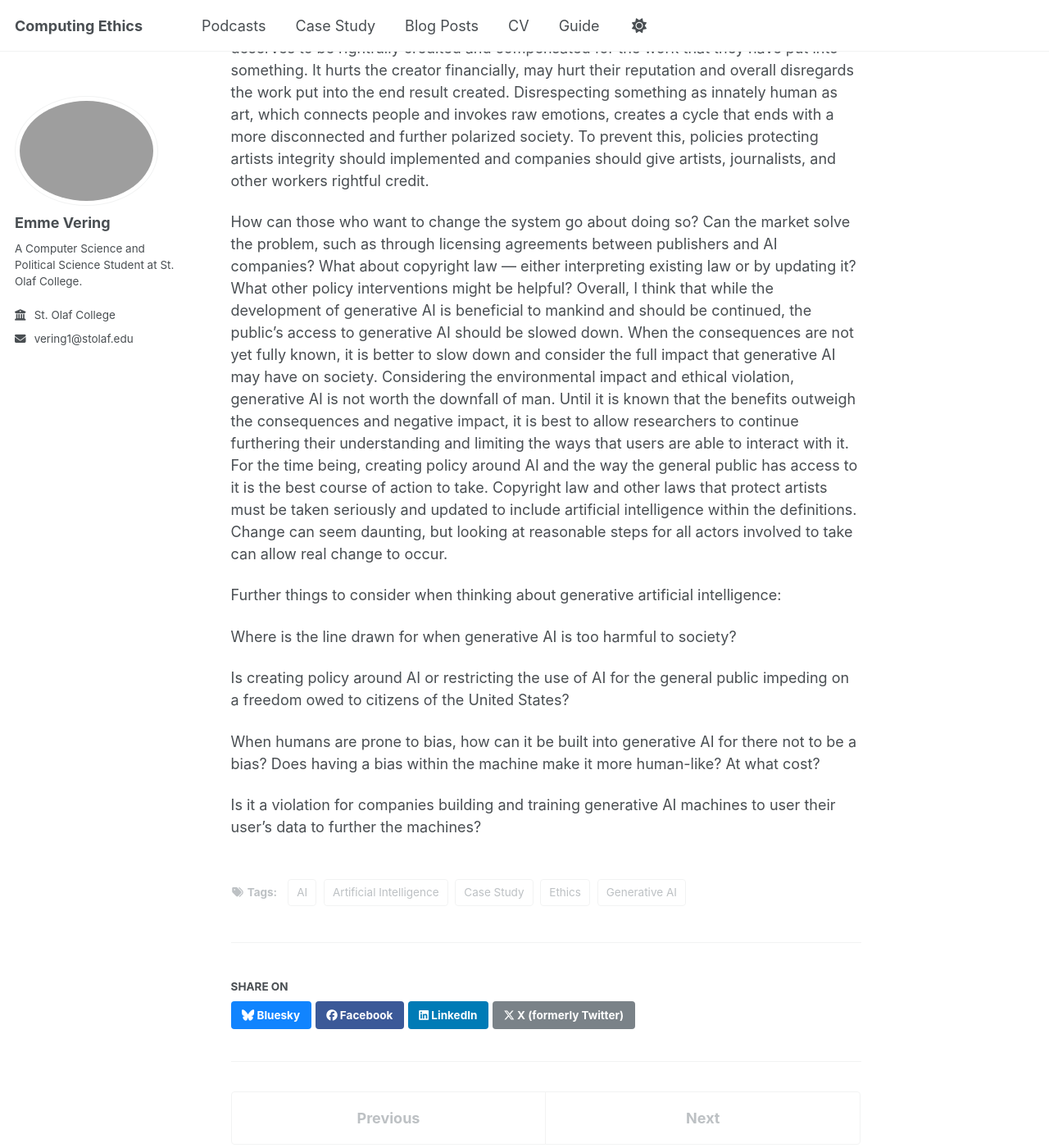
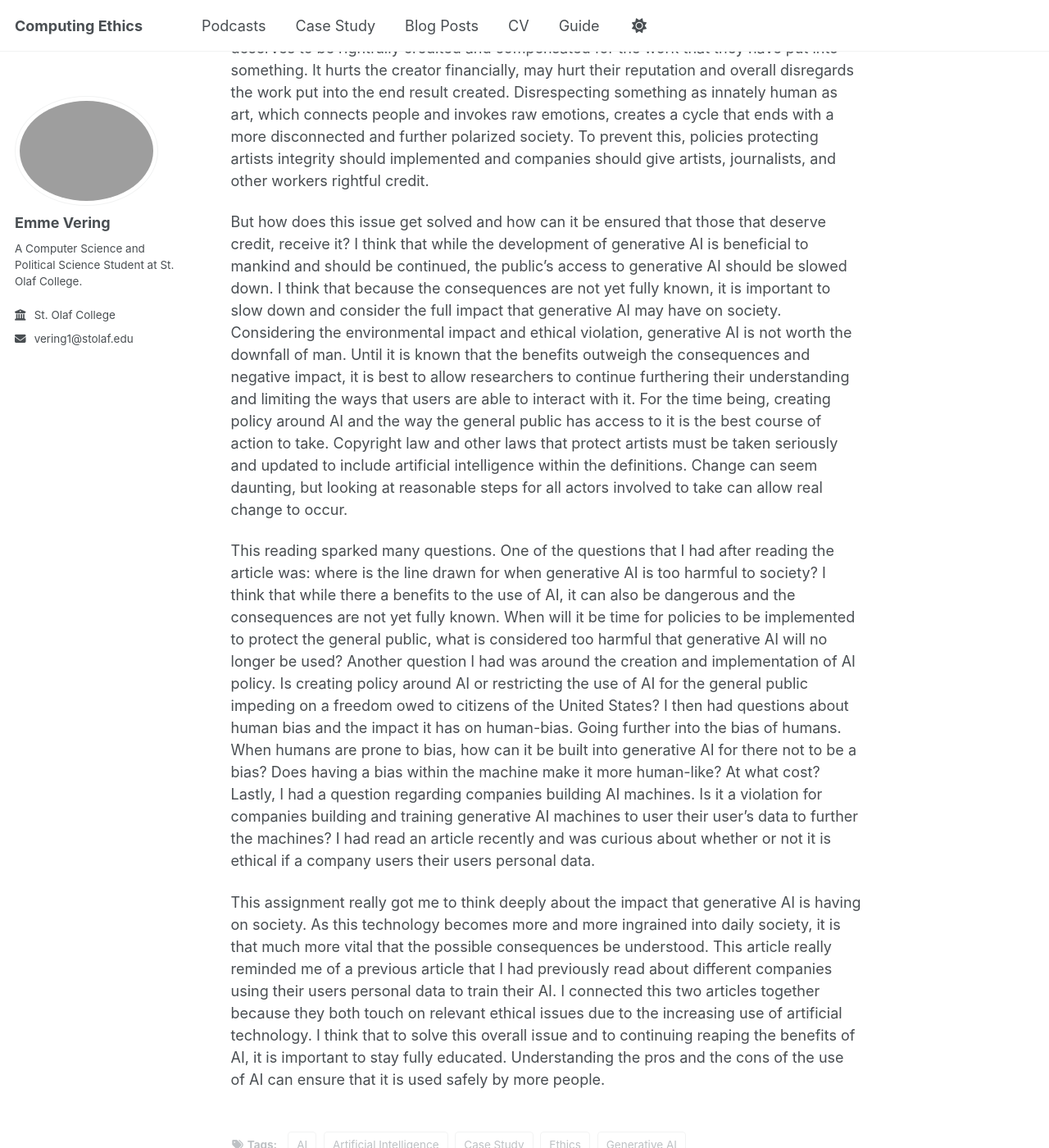
Before and after one commit to vering11/ethics_fall2025, a Jekyll site: the page built from _posts/2025-09-30-blog-post-4.md, in a window 1280 px wide and 1400 px high, scrolled down 1260 px. Shown: the whole window at 82% size. Built offline with Jekyll 4.4.1, drawn with Linux system fonts in a browser that asks for light colours; a script that is not in the unit is left out.

Commit message:
revisions made to Alg Blog #2

```diff
--- a/_posts/2025-09-30-blog-post-4.md
+++ b/_posts/2025-09-30-blog-post-4.md
@@ -24,16 +24,8 @@ Generative AI can be used for more than text-prediction, it can also be used to
 
 Generative AI is also often built using the output of journalists, writers, photographers, artists, and so many more. It takes a skilled and well-rounded team of individuals to create a generative AI machine. These workers: especially those that work in a more creative discipline, often go uncredited. Their work may be used the without their consent and/or they may not be compensated. This arises clear ethical concerns and violations. Generative AI machines are able to create art pieces and videos so quickly. As these machines become more popular, there may be a risk of these workers losing their job due to the machines being able to generate art more quickly. AI taking over creative jobs is not the only ethical concern that is brought up in this scenario. Every artist, journalist, etc. deserves to be rightfully credited and compensated for the work that they have put into something. It hurts the creator financially, may hurt their reputation and overall disregards the work put into the end result created. Disrespecting something as innately human as art, which connects people and invokes raw emotions, creates a cycle that ends with a more disconnected and further polarized society. To prevent this, policies protecting artists integrity should implemented and companies should give artists, journalists, and other workers rightful credit.
 
-How can those who want to change the system go about doing so? Can the market solve the problem, such as through licensing agreements between publishers and AI companies? What about copyright law — either interpreting existing law or by updating it? What other policy interventions might be helpful?
-Overall, I think that while the development of generative AI is beneficial to mankind and should be continued, the public's access to generative AI should be slowed down. When the consequences are not yet fully known, it is better to slow down and consider the full impact that generative AI may have on society. Considering the environmental impact and ethical violation, generative AI is not worth the downfall of man. Until it is known that the benefits outweigh the consequences and negative impact, it is best to allow researchers to continue furthering their understanding and limiting the ways that users are able to interact with it. For the time being, creating policy around AI and the way the general public has access to it is the best course of action to take. Copyright law and other laws that protect artists must be taken seriously and updated to include artificial intelligence within the definitions. Change can seem daunting, but looking at reasonable steps for all actors involved to take can allow real change to occur.
+But how does this issue get solved and how can it be ensured that those that deserve credit, receive it? I think that while the development of generative AI is beneficial to mankind and should be continued, the public's access to generative AI should be slowed down. I think that because the consequences are not yet fully known, it is important to slow down and consider the full impact that generative AI may have on society. Considering the environmental impact and ethical violation, generative AI is not worth the downfall of man. Until it is known that the benefits outweigh the consequences and negative impact, it is best to allow researchers to continue furthering their understanding and limiting the ways that users are able to interact with it. For the time being, creating policy around AI and the way the general public has access to it is the best course of action to take. Copyright law and other laws that protect artists must be taken seriously and updated to include artificial intelligence within the definitions. Change can seem daunting, but looking at reasonable steps for all actors involved to take can allow real change to occur.
 
+This reading sparked many questions. One of the questions that I had after reading the article was: where is the line drawn for when generative AI is too harmful to society? I think that while there a benefits to the use of AI, it can also be dangerous and the consequences are not yet fully known. When will it be time for policies to be implemented to protect the general public, what is considered too harmful that generative AI will no longer be used? Another question I had was around the creation and implementation of AI policy. Is creating policy around AI or restricting the use of AI for the general public impeding on a freedom owed to citizens of the United States? I then had questions about human bias and the impact it has on human-bias. Going further into the bias of humans. When humans are prone to bias, how can it be built into generative AI for there not to be a bias? Does having a bias within the machine make it more human-like? At what cost? Lastly, I had a question regarding companies building AI machines. Is it a violation for companies building and training generative AI machines to user their user's data to further the machines? I had read an article recently and was curious about whether or not it is ethical if a company users their users personal data.
 
-Further things to consider when thinking about generative artificial intelligence:
-
-Where is the line drawn for when generative AI is too harmful to society?
-
-Is creating policy around AI or restricting the use of AI for the general public impeding on a freedom owed to citizens of the United States?
-
-When humans are prone to bias, how can it be built into generative AI for there not to be a bias? Does having a bias within the machine make it more human-like? At what cost?
-
-Is it a violation for companies building and training generative AI machines to user their user's data to further the machines?
+This assignment really got me to think deeply about the impact that generative AI is having on society. As this technology becomes more and more ingrained into daily society, it is that much more vital that the possible consequences be understood. This article really reminded me of a previous article that I had previously read about different companies using their users personal data to train their AI. I connected this two articles together because they both touch on relevant ethical issues due to the increasing use of artificial technology. I think that to solve this overall issue and to continuing reaping the benefits of AI, it is important to stay fully educated. Understanding the pros and the cons of the use of AI can ensure that it is used safely by more people.
```
